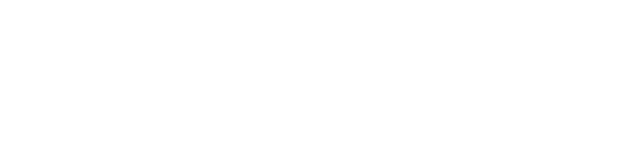
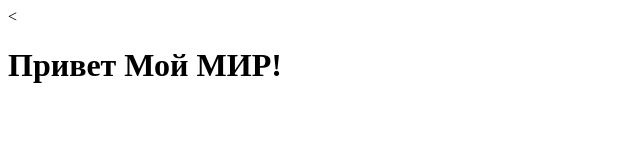
Before and after one commit to ke-re/list, a plain HTML site: page index.html in a window 1280 px wide. Shown: the whole page, without its empty margins (0-640 px from the left). Drawn offline with Linux system fonts and the light colour scheme.

Commit message:
создали заголовок

```diff
--- a/index.html
+++ b/index.html
@@ -8,6 +8,6 @@
   <title>Document</title>
 </head>
 <body>
-
+<<h1>Привет Мой МИР!</h1>
 </body>
 </html>
```
